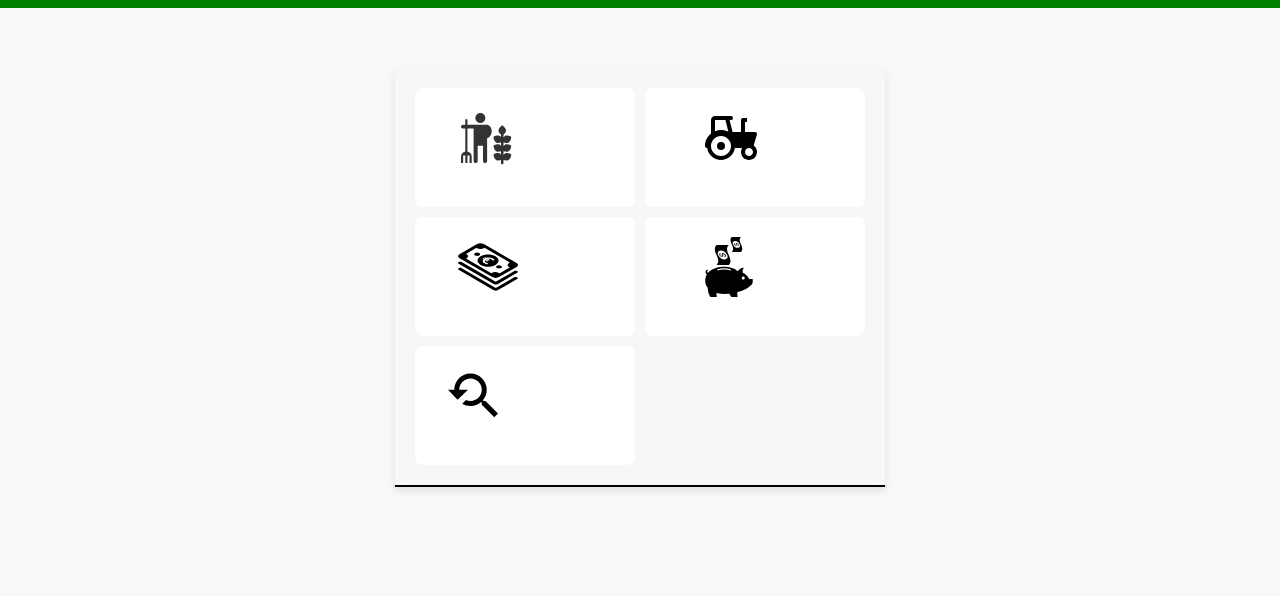
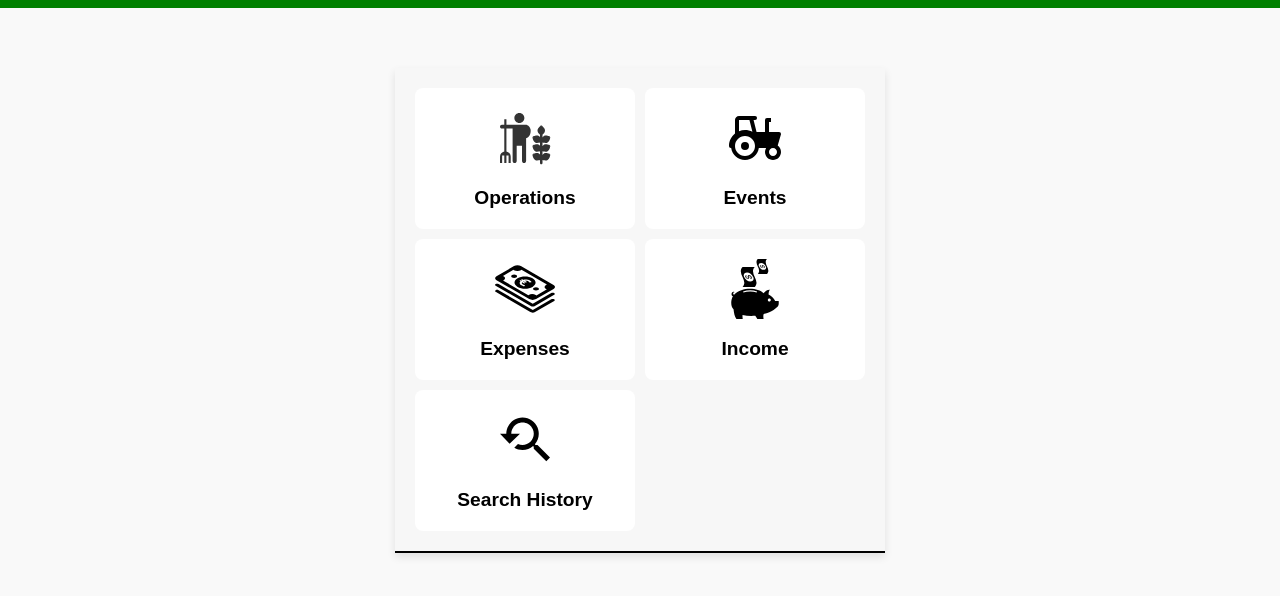
Before and after one commit to InnovSolutions/AgriTech, a plain HTML site: page plantdetails.html in a window 1280 px wide. Shown: the part 82-678 px from the top of the page. Drawn offline with Linux system fonts and the light colour scheme.

Commit message:
More changes

```diff
--- a/plantdetails.html
+++ b/plantdetails.html
@@ -23,20 +23,22 @@
         <div class="operations-container">
             <div class="grid-container">
                 <div class="grid-item">
-                    <a href="#"><img src="./images/plantation-worker-svgrepo-com.svg" alt="Plant Icon">Operations</a>
+                    <a href="#"><img src="./images/plantation-worker-svgrepo-com.svg"
+                            alt="Plant Icon"><span>Operations</span></a>
                 </div>
                 <div class="grid-item">
-                    <a href="#"><img src="./images/tractor-2-svgrepo-com.svg" alt="Events Icon">Events</a>
+                    <a href="#"><img src="./images/tractor-2-svgrepo-com.svg" alt="Events Icon"><span>Events</span></a>
                 </div>
                 <div class="grid-item">
-                    <a href="#"><img src="./images/money-svgrepo-com.svg" alt="Expenses Icon"> Expenses</a>
+                    <a href="#"><img src="./images/money-svgrepo-com.svg" alt="Expenses Icon"><span>Expenses</span></a>
                 </div>
                 <div class="grid-item">
-                    <a href="#"><img src="./images/national-tax-svgrepo-com.svg" alt="Income Icon">Income</a>
+                    <a href="#"><img src="./images/national-tax-svgrepo-com.svg"
+                            alt="Income Icon"><span>Income</span></a>
                 </div>
                 <div class="grid-item">
-                    <a href="#"><img src="./images/search-history-svgrepo-com.svg" alt="Search/History Icon">Search
-                        History</a>
+                    <a href="#"><img src="./images/search-history-svgrepo-com.svg"
+                            alt="Search/History Icon"><span>Search History</span></a>
                 </div>
             </div>
         </div>
--- a/styles.css
+++ b/styles.css
@@ -199,7 +199,7 @@ html {
 }
 
 .grid-item a {
-    color: #fff;
+    color: #000;
     text-decoration: none;
     display: block;
     height: 100%;
```
Also changed, not shown: login.html (+10 -6 lines), plants.html (+1 -0 lines).
